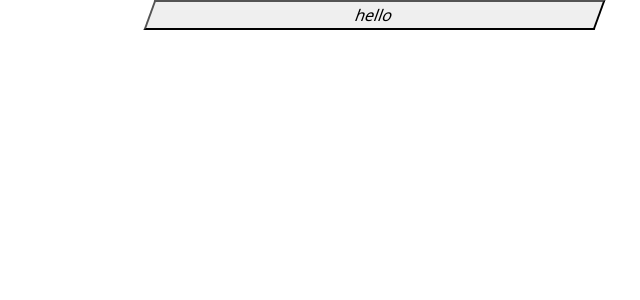
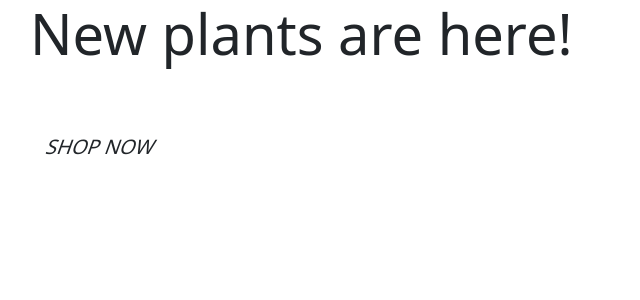
Before and after one commit to Luka-pp/Milestone-Projet-4, a Django app: page / in a window 1280 px wide. Shown: the top 300 px of the page, without its empty margins (52-692 px from the left). Run offline with Django 3.2, Linux system fonts and the light colour scheme.

Commit message:
work done on home page

```diff
--- a/home/templates/home/index.html
+++ b/home/templates/home/index.html
@@ -1,12 +1,30 @@
 {% extends "base.html" %}
 {% load static %}
 
+{% block page_header %}
+    <div class="container header-container">
+        <div class="row">
+            <div class="row"></div>
+        </div>
+    </div>
+{% endblock %}
+
 {% block content %}
-
-    <div class="col col-lg-4 offset-2">
-<div class="row justify-content-md-center">
-<button class="button-slanted "> hello</button>
-</div>
-</div>
+    <div class="container h-100">
+        <div class="row h-100">
+            <div class="col-7 col-md-6 my-auto">
+                <h1 class="display-4 logo font text black">
+                    New plants are here!
+                </h1>
+                <div class="my-5">
+                    <h4>
+                        <a href="" class="button-slanted btn btn-lg rounded-0 text-uppercase py-3">Shop Now</a>
+                    </h4>
+                </div>
+            </div>
+        </div>
+    </div>
 
 {% endblock %}
+
+button-slanted
```
